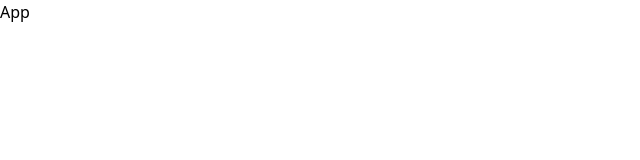
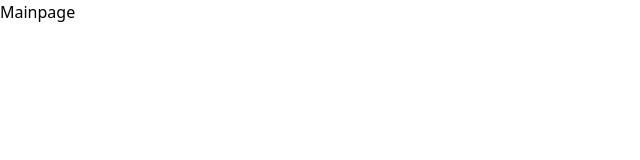
Before and after one commit to Jad-Kreit29/Dashboard-site, a React (Vite) app: page / in a window 1280 px wide. Shown: the top 160 px of the page, without its empty margins (0-640 px from the left). Built offline with nearby package versions, Linux system fonts and the light colour scheme.

Commit message:
Main page and outlet setup

```diff
--- a/package.json
+++ b/package.json
@@ -13,6 +13,7 @@
     "@tailwindcss/vite": "^4.1.11",
     "react": "^19.1.0",
     "react-dom": "^19.1.0",
+    "react-router-dom": "^7.6.3",
     "tailwindcss": "^4.1.11"
   },
   "devDependencies": {
--- a/src/App.jsx
+++ b/src/App.jsx
@@ -1,8 +1,36 @@
 import React from 'react'
+import { Route, createBrowserRouter, createRoutesFromElements, RouterProvider } from 'react-router-dom'
+import MainLayout from './layouts/MainLayout'
+
+// Site Pages
+import MainPage from './pages/Mainpage'
 
 const App = () => {
+
+  const router = createBrowserRouter (
+
+    createRoutesFromElements(
+
+      <Route path='/' element={<MainLayout />}>
+
+        <Route index element={<MainPage />} />
+
+      </Route>
+
+
+    )
+
+  )
+
+
   return (
-    <div>App</div>
+
+    <div className='antialiased'>
+
+      <RouterProvider router = { router } />
+
+    </div>
+
   )
 }
 
--- /dev/null
+++ b/src/layouts/MainLayout.jsx
@@ -0,0 +1,14 @@
+import React from 'react'
+import { Outlet } from 'react-router-dom'
+
+const MainLayout = () => {
+  return (
+    <>
+
+        <Outlet />
+
+    </>
+  )
+}
+
+export default MainLayout
--- /dev/null
+++ b/src/pages/MainPage.jsx
@@ -0,0 +1,9 @@
+import React from 'react'
+
+const MainPage = () => {
+  return (
+    <div>Mainpage</div>
+  )
+}
+
+export default MainPage
```
Also changed, not shown: 1 other file (tests, documents, lock files or other folders).
